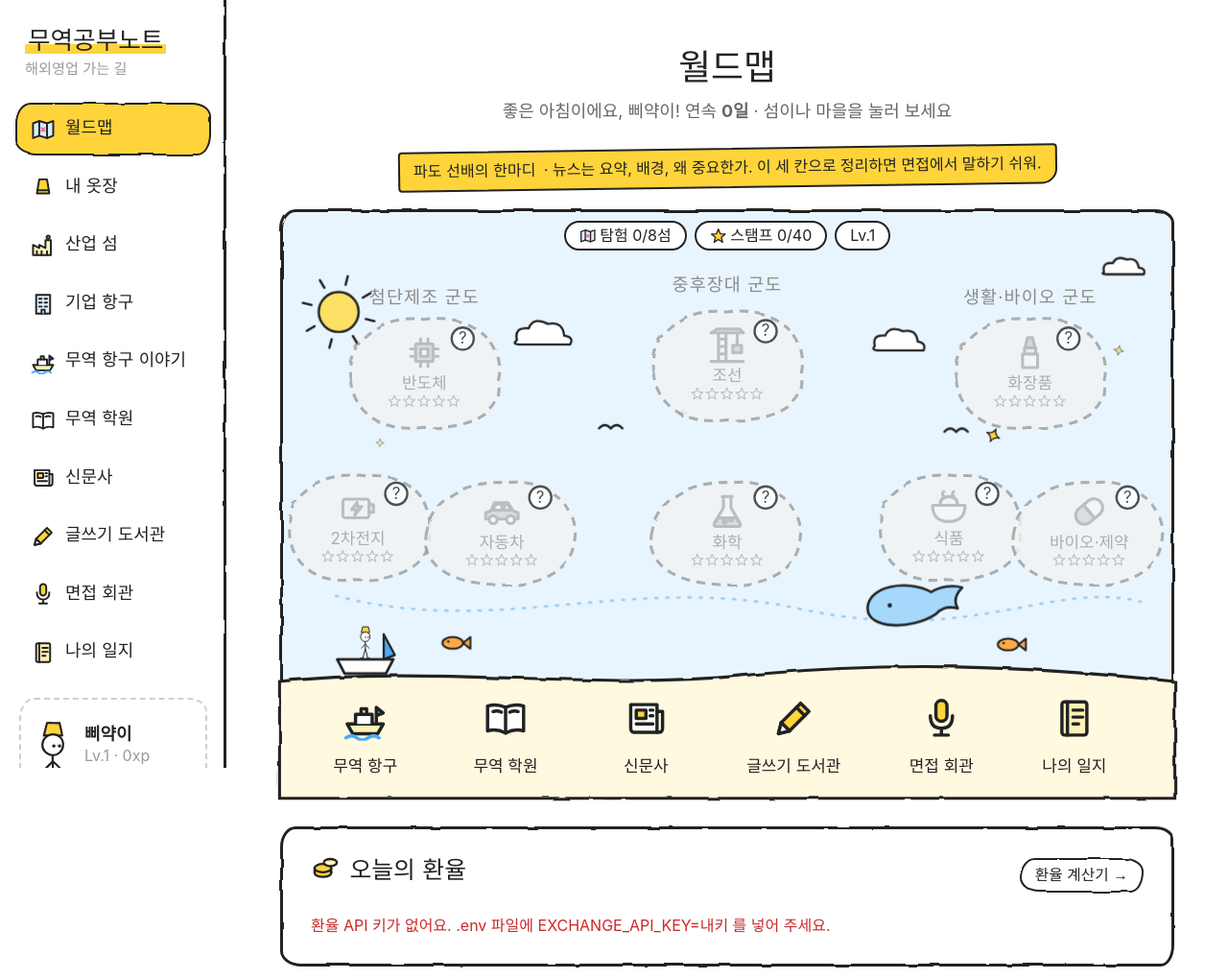
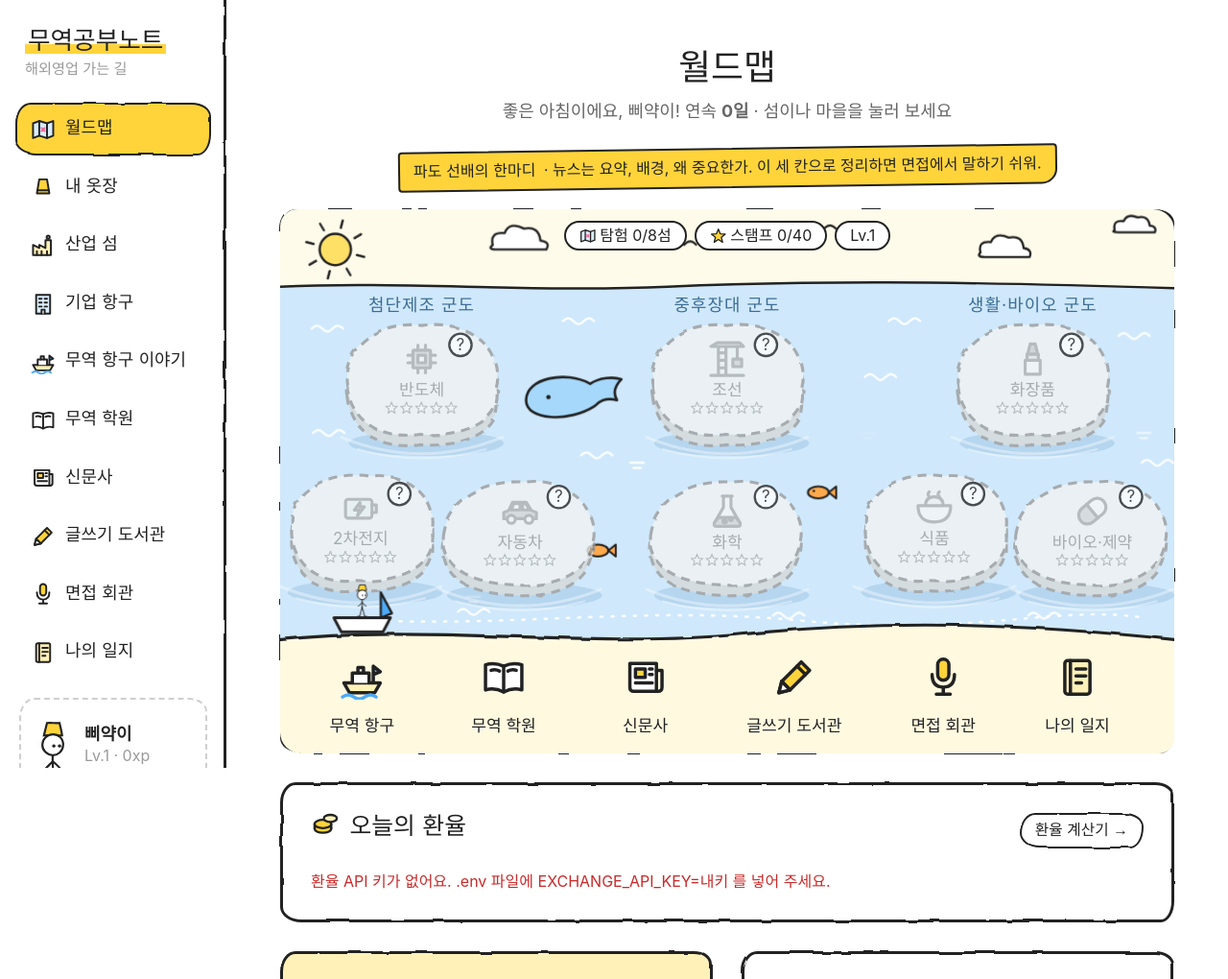
Before and after one commit to s2469639/trade-study, a Flask app: page / in a window 1280 px wide. Shown: the top 1020 px of the page at 96% size. Run offline with Flask 3, Linux system fonts and the light colour scheme; some web fonts are replaced.

Commit message:
Map: separate sky and sea, ground islands on water with thickness, ripples and shadows
Co-Authored-By: Claude Sonnet 5.5 <noreply@anthropic.com>
Claude-Session: https://claude.ai/code/session_01V3Hwdy5wM1Xidf49ATJh21

```diff
--- a/data/map.json
+++ b/data/map.json
@@ -4,19 +4,19 @@
       "id": "west",
       "name": "첨단제조 군도",
       "x": 190,
-      "y": 66
+      "y": 136
     },
     {
       "id": "heavy",
       "name": "중후장대 군도",
       "x": 600,
-      "y": 50
+      "y": 136
     },
     {
       "id": "life",
       "name": "생활·바이오 군도",
       "x": 1010,
-      "y": 66
+      "y": 136
     }
   ]
 }
--- a/static/css/style.css
+++ b/static/css/style.css
@@ -738,3 +738,29 @@ input[type=number]:focus { background: #FFFDF0; box-shadow: 0 0 0 4px #BFE0FB; }
 /* 마을은 5개로, 섬 바로가기 줄은 좁은 화면에서만 (큰 화면에서는 위의 섬과 같은 내용이라 숨겨요) */
 .isle-chips { display: none; }
 @media (max-width: 960px) { .isle-chips { display: flex; } }
+
+/* ============ 월드맵: 하늘과 바다를 나누고, 섬을 바다에 앉히기 ============ */
+.map-card.big-map { --fill: #fff; padding: 0; }
+.map-card.big-map .map-wrap { border-radius: 18px 22px 16px 22px; overflow: hidden; }
+.map .sky { fill: #FFFBEA; }
+.map .sea { fill: #CFE8FB; }
+.map .horizon { fill: none; stroke: var(--ink); stroke-width: 3.2; stroke-linecap: round; }
+.map .wave { fill: none; stroke: #fff; stroke-width: 3.2; stroke-linecap: round; opacity: .9; animation: waveDrift 5s ease-in-out infinite alternate; }
+.map .glint { fill: none; stroke: #fff; stroke-width: 3; stroke-linecap: round; animation: glint 3s ease-in-out infinite; }
+@keyframes glint { 0%, 100% { opacity: .15; } 50% { opacity: 1; } }
+.map .route { stroke: #fff; opacity: .95; }
+/* 섬: 위쪽 면 + 옆면(두께) + 물에 닿는 거품과 그림자 */
+.map .isle-shape .side { fill: #D9C58A; stroke: var(--ink); stroke-width: 4; stroke-linejoin: round; }
+.map .isle-shape .top { stroke: var(--ink); stroke-width: 4; stroke-linejoin: round; }
+.map .isle-shadow { fill: #3b7fb5; opacity: .22; }
+.map .ripple { fill: none; stroke: #fff; stroke-width: 4; stroke-linecap: round; opacity: .95; transform-box: fill-box; transform-origin: center; animation: ripple 3.6s ease-in-out infinite; }
+.map .ripple.r2 { stroke-width: 3; opacity: .8; animation-delay: -1.8s; }
+@keyframes ripple { 0%, 100% { transform: scale(1); opacity: .95; } 50% { transform: scale(1.05); opacity: .55; } }
+.map .island.fog .isle-shape .side { fill: #D5D9D8 !important; }
+.map .island.fog .isle-shape path { stroke: #9a9a9a; }
+.map .island.fog .isle-shape .top { fill: #F1F3F2 !important; }
+.map .island.fog .ripple { opacity: .45; animation: none; }
+.map .island.done .isle-shape .side, .map .island.done .isle-shape .top { stroke: #E5A800; stroke-width: 5; }
+.map .region { fill: #3d6d94; font-size: 23px; }
+.map-hud { position: absolute; top: 12px; left: 50%; transform: translateX(-50%); z-index: 3; padding: 0; }
+@media (max-width: 960px) { .map-hud { position: sticky; left: 0; transform: none; padding: 10px 12px 0; justify-content: flex-start; } }
--- a/templates/_map.html
+++ b/templates/_map.html
@@ -21,24 +21,30 @@
   <div class="map-tip" id="mapTip" hidden></div>
 
   <svg class="map" id="worldMap" viewBox="0 0 1200 730" role="img" aria-label="월드맵">
-    {# ---- 바다 장식 (움직이는 건 필터 없이 그려서 흔들리지 않게) ---- #}
+    {# ---- 하늘과 바다 (수평선 위는 하늘, 아래는 바다) ---- #}
+    <rect class="sky" x="0" y="0" width="1200" height="110"/>
+    <path class="sea" d="M0 104 C 160 96, 340 112, 520 104 S 900 96, 1200 106 V 600 H0 Z"/>
+    <path class="horizon" d="M0 104 C 160 96, 340 112, 520 104 S 900 96, 1200 106"/>
     <g aria-hidden="true">
-      <g class="sun" transform="translate(74,78)">
-        <g class="rays">{% for a in range(0, 360, 45) %}<path d="M0 -38 V-50" transform="rotate({{ a }})"/>{% endfor %}</g>
-        <circle r="27"/>
-      </g>
-      <g transform="translate(330,90)"><g class="cloud c1"><path d="M0 26 Q-4 8 16 10 Q22 -6 42 4 Q62 0 64 20 Q78 22 72 32 H6 Q-8 32 0 26 Z"/></g></g>
-      <g transform="translate(790,100)"><g class="cloud c2"><path d="M0 24 Q-4 8 14 10 Q20 -4 38 4 Q56 0 58 18 Q70 20 66 30 H6 Q-6 30 0 24 Z"/></g></g>
-      <g transform="translate(1100,4)"><g class="cloud c3"><path d="M0 20 Q-3 6 12 8 Q17 -3 31 3 Q45 0 47 14 Q57 15 54 23 H5 Q-5 23 0 20 Z"/></g></g>
-      <path class="route" d="M70 462 C 290 520, 470 430, 700 480 S 1040 440, 1160 470"/>
-      {% for bx, by in [(420, 240), (880, 250)] %}<g transform="translate({{ bx }},{{ by }})"><path class="bird" style="animation-delay:-{{ loop.index }}s" d="M0 0 q8 -9 16 0 q8 -9 16 0"/></g>{% endfor %}
-      <g class="whale" transform="translate(790,455)">
+      {# 하늘: 해, 구름, 새 #}
+      <g transform="translate(74,54)"><g class="sun">
+        <g class="rays">{% for a in range(0, 360, 45) %}<path d="M0 -30 V-40" transform="rotate({{ a }})"/>{% endfor %}</g>
+        <circle r="21"/>
+      </g></g>
+      <g transform="translate(300,22)"><g class="cloud c1"><path d="M0 26 Q-4 8 16 10 Q22 -6 42 4 Q62 0 64 20 Q78 22 72 32 H6 Q-8 32 0 26 Z"/></g></g>
+      <g transform="translate(930,34)"><g class="cloud c2"><path d="M0 24 Q-4 8 14 10 Q20 -4 38 4 Q56 0 58 18 Q70 20 66 30 H6 Q-6 30 0 24 Z"/></g></g>
+      <g transform="translate(1110,8)"><g class="cloud c3"><path d="M0 20 Q-3 6 12 8 Q17 -3 31 3 Q45 0 47 14 Q57 15 54 23 H5 Q-5 23 0 20 Z"/></g></g>
+      {% for bx, by in [(520, 52), (700, 36)] %}<g transform="translate({{ bx }},{{ by }})"><path class="bird" style="animation-delay:-{{ loop.index }}s" d="M0 0 q8 -9 16 0 q8 -9 16 0"/></g>{% endfor %}
+      {# 바다: 잔물결, 항로, 고래, 물고기, 윤슬 #}
+      {% for wx, wy in [(40,160),(380,150),(820,150),(1130,170),(50,300),(410,330),(790,225),(1160,340),(240,540),(660,545),(1000,545)] %}<path class="wave" style="animation-delay:-{{ loop.index * 0.6 }}s" d="M{{ wx }} {{ wy }} q7 -8 14 0 t14 0 t14 0"/>{% endfor %}
+      <path class="route" d="M70 548 C 290 566, 470 530, 700 552 S 1040 530, 1160 548"/>
+      <g class="whale" transform="translate(330,232)">
         <g class="spout"><path d="M82 -6 q-4 -14 -14 -20"/><path d="M82 -6 q4 -14 14 -20"/><path d="M82 -6 V-24"/></g>
         <path class="body" d="M0 24 C0 -6 54 -16 86 2 C98 -6 116 -8 128 -4 C120 4 116 14 122 24 C106 20 98 26 92 32 C58 54 0 52 0 24 Z"/>
         <circle class="eye" cx="30" cy="20" r="3"/>
       </g>
-      {% for fx, fy in [(250, 520), (1010, 520)] %}<g transform="translate({{ fx }},{{ fy }})"><g class="fish" style="animation-delay:-{{ loop.index * 1.3 }}s"><ellipse cx="0" cy="0" rx="14" ry="8"/><path d="M14 0 L24 -8 V8 Z"/><circle cx="-6" cy="-2" r="1.6" class="eye"/></g></g>{% endfor %}
-      {% for sx, sy in [(540, 215), (130, 255), (960, 245), (1130, 130)] %}<g transform="translate({{ sx }},{{ sy }})"><path class="twinkle" style="animation-delay:-{{ loop.index * 0.8 }}s" d="M0 -9 Q1 -1 9 0 Q1 1 0 9 Q-1 1 -9 0 Q-1 -1 0 -9 Z"/></g>{% endfor %}
+      {% for fx, fy in [(448, 452), (752, 372)] %}<g transform="translate({{ fx }},{{ fy }})"><g class="fish" style="animation-delay:-{{ loop.index * 1.3 }}s"><ellipse cx="0" cy="0" rx="14" ry="8"/><path d="M14 0 L24 -8 V8 Z"/><circle cx="-6" cy="-2" r="1.6" class="eye"/></g></g>{% endfor %}
+      {% for sx, sy in [(470, 340), (250, 520), (780, 300), (1150, 300)] %}<g transform="translate({{ sx }},{{ sy }})"><path class="glint" style="animation-delay:-{{ loop.index * 0.8 }}s" d="M0 0 h18 M4 7 h10"/></g>{% endfor %}
     </g>
 
     {# ---- 군도 이름 ---- #}
@@ -51,10 +57,18 @@
       {% set got = sts | selectattr('done') | list | length %}
       {% set fog = isl.id not in visited %}
       <a class="spot island {{ 'fog' if fog }} {{ 'done' if got == 5 }}" href="{{ url_for('industry', id=isl.id) }}" data-key="{{ isl.id }}"
-         data-x="{{ m.x }}" data-y="{{ m.y + 84 }}" data-name="{{ isl.name }}" data-tag="{{ isl.tagline }}" data-got="{{ got }}">
+         data-x="{{ m.x }}" data-y="{{ m.y + 116 }}" data-name="{{ isl.name }}" data-tag="{{ isl.tagline }}" data-got="{{ got }}">
         <title>{{ isl.name }} · 스탬프 {{ got }}/5</title>
         <g transform="translate({{ m.x }},{{ m.y }})">
-          <g class="isle-shape" style="filter:url(#wobble2)"><path d="{{ shapes[m.shape % 3] }}" transform="scale({{ m.scale or 0.76 }})" style="fill:{{ m.color }}"/></g>
+          <ellipse class="isle-shadow" cx="6" cy="86" rx="104" ry="17"/>
+          <path class="ripple r1" d="M-108 78 Q0 122 108 78"/>
+          <path class="ripple r2" d="M-86 94 Q0 118 86 94"/>
+          <g class="isle-shape" style="filter:url(#wobble2)">
+            <g transform="scale({{ m.scale or 1 }})">
+              <g transform="translate(0,14)"><path class="side" d="{{ shapes[m.shape % 3] }}"/></g>
+              <path class="top" d="{{ shapes[m.shape % 3] }}" style="fill:{{ m.color }}"/>
+            </g>
+          </g>
           <use class="ico map-ico" href="#i-{{ isl.icon }}" x="-27" y="-54" width="54" height="54"/>
           <text class="isle-name" y="22">{{ isl.name }}</text>
           {% for st in sts %}<use class="ico star {{ '' if st.done else 'empty' }}" href="#i-star" x="{{ -50 + loop.index0 * 20 }}" y="29" width="19" height="19"/>{% endfor %}
```
Also changed, not shown: data/industries.json (+12 -12 lines), README.md.
